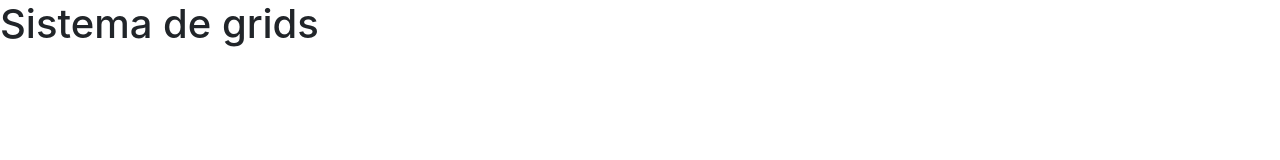
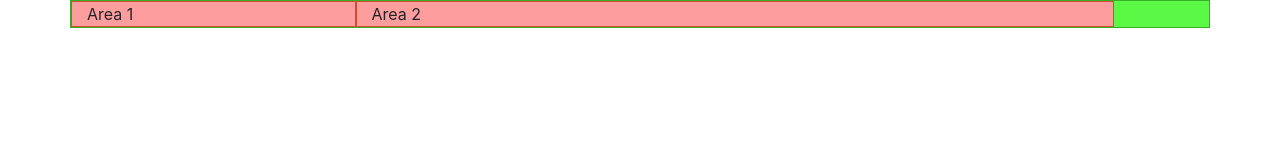
Before and after one commit to gustavosp120/Aprendendo_Boostrap., a plain HTML site: page apoio-grid.html in a window 1280 px wide. Drawn offline with nearby package versions, Linux system fonts and the light colour scheme.

Commit message:
Add files via upload

```diff
--- a/apoio-grid.html
+++ b/apoio-grid.html
@@ -11,10 +11,30 @@
     <!-- Bootstrap CSS -->
     <link rel="stylesheet" href="css/bootstrap.min.css">
 
+    <style type="text/css">
+      .marcador {
+        background: #fe9d9d;
+        border: 1px solid #D24E32;
+      }
+
+      .marcador-container{
+        background: #5bf946;
+        border: 1px solid #36ae26;
+      }
+    </style>
 
   </head>
-  <h1> Sistema de grids</h1>
+
   <body>
+
+    <div class="container marcador-container">
+
+      <div class="row" >
+        <div class="marcador col-sm-2 col-md-3">Area 1</div>
+        <div class="marcador col-sm-9 col-md-8">Area 2</div>
+      </div>
+
+    </div>
 
 
 
```
